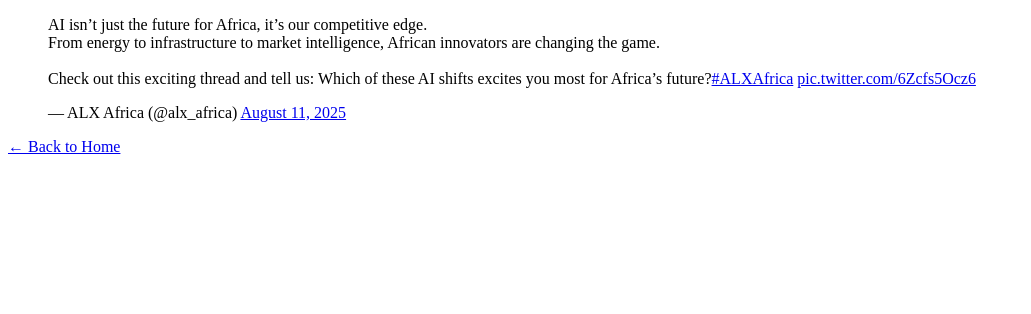
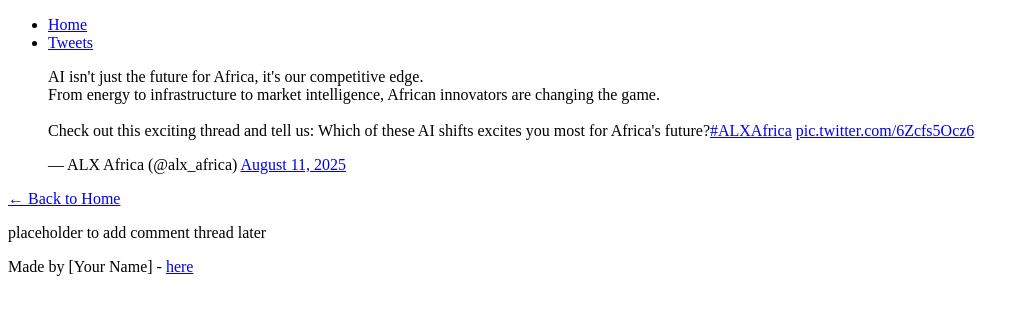
Before and after one commit to Yonas12382/My_First_Portfolio, a plain HTML site: page tweets.html in a window 1280 px wide. Shown: the whole page, without its empty margins (0-1031 px from the left). Drawn offline with Linux system fonts and the light colour scheme.

Commit message:
Add files via upload

```diff
--- a/tweets.html
+++ b/tweets.html
@@ -2,10 +2,40 @@
 <html lang="en">
 <head>
     <meta charset="UTF-8">
-    <title>My First Portfolio</title>
+    <title>My Tweets - Portfolio</title>
 </head>
 <body>
-    <blockquote class="twitter-tweet"><p lang="en" dir="ltr">AI isn’t just the future for Africa, it’s our competitive edge. <br>From energy to infrastructure to market intelligence, African innovators are changing the game.<br><br>Check out this exciting thread and tell us: Which of these AI shifts excites you most for Africa’s future?<a href="https://twitter.com/hashtag/ALXAfrica?src=hash&amp;ref_src=twsrc%5Etfw">#ALXAfrica</a> <a href="https://t.co/6Zcfs5Ocz6">pic.twitter.com/6Zcfs5Ocz6</a></p>&mdash; ALX Africa (@alx_africa) <a href="https://twitter.com/alx_africa/status/1954885399664357643?ref_src=twsrc%5Etfw">August 11, 2025</a></blockquote> <script async src="https://platform.twitter.com/widgets.js" charset="utf-8"></script>
-<a href="index.html">← Back to Home</a>
+    <!-- HEADER WITH NAVIGATION -->
+    <header>
+        <ul>
+            <li><a href="index.html">Home</a></li>
+            <li><a href="tweets.html">Tweets</a></li>
+        </ul>
+    </header>
+
+    <!-- MAIN CONTENT -->
+    <main>
+        <article>
+            <!-- YOUR TWEET EMBED -->
+            <blockquote class="twitter-tweet">
+                <p lang="en" dir="ltr">AI isn't just the future for Africa, it's our competitive edge. <br>From energy to infrastructure to market intelligence, African innovators are changing the game.<br><br>Check out this exciting thread and tell us: Which of these AI shifts excites you most for Africa's future?<a href="https://twitter.com/hashtag/ALXAfrica?src=hash&amp;ref_src=twsrc%5Etfw">#ALXAfrica</a> <a href="https://t.co/6Zcfs5Ocz6">pic.twitter.com/6Zcfs5Ocz6</a></p>
+                &mdash; ALX Africa (@alx_africa) <a href="https://twitter.com/alx_africa/status/1954885399664357643?ref_src=twsrc%5Etfw">August 11, 2025</a>
+            </blockquote>
+            <script async src="https://platform.twitter.com/widgets.js" charset="utf-8"></script>
+
+            <!-- BACK LINK -->
+            <a href="index.html">← Back to Home</a>
+        </article>
+
+        <!-- REQUIRED ASIDE -->
+        <aside>
+            <p>placeholder to add comment thread later</p>
+        </aside>
+    </main>
+
+    <!-- FOOTER -->
+    <footer>
+        <p>Made by [Your Name] - <a href="https://github.com/yourusername" target="_blank">here</a></p>
+    </footer>
 </body>
 </html>
```
Also changed, not shown: index.html (added, +44 -0 lines).
